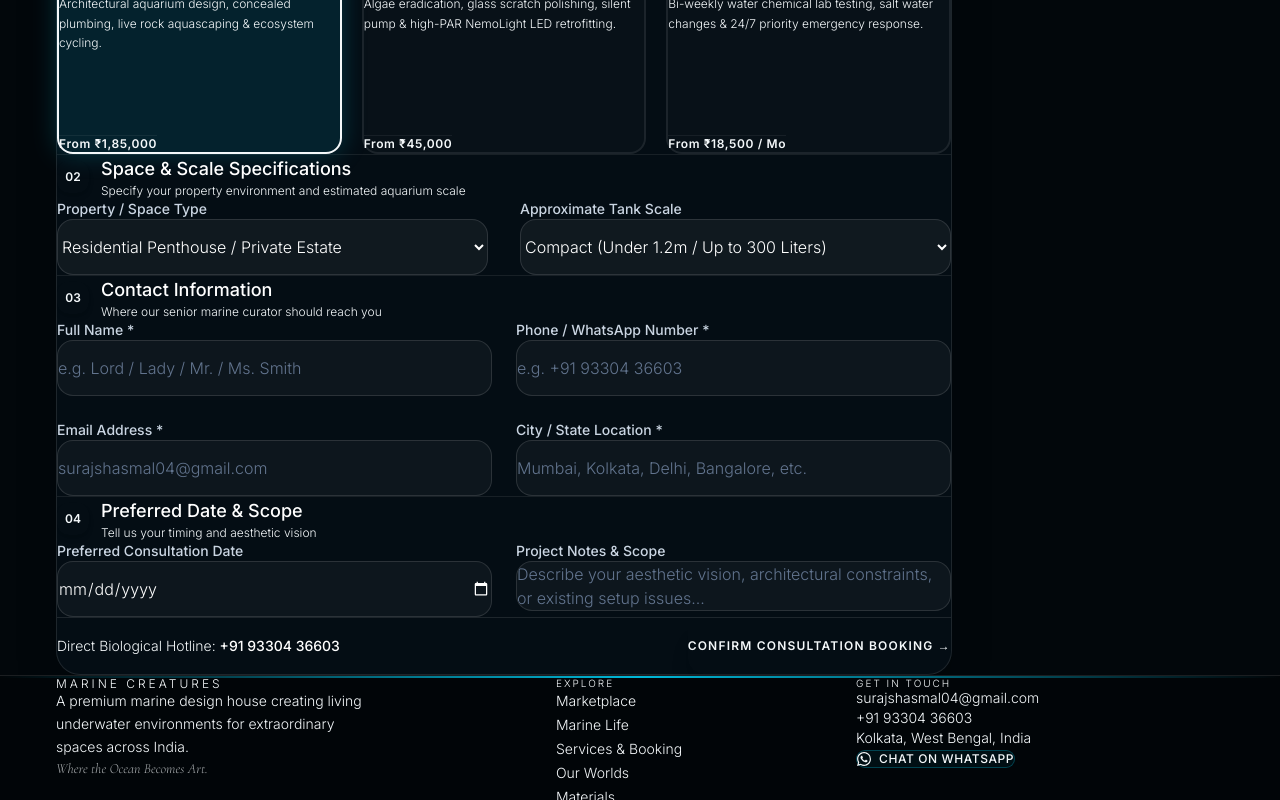
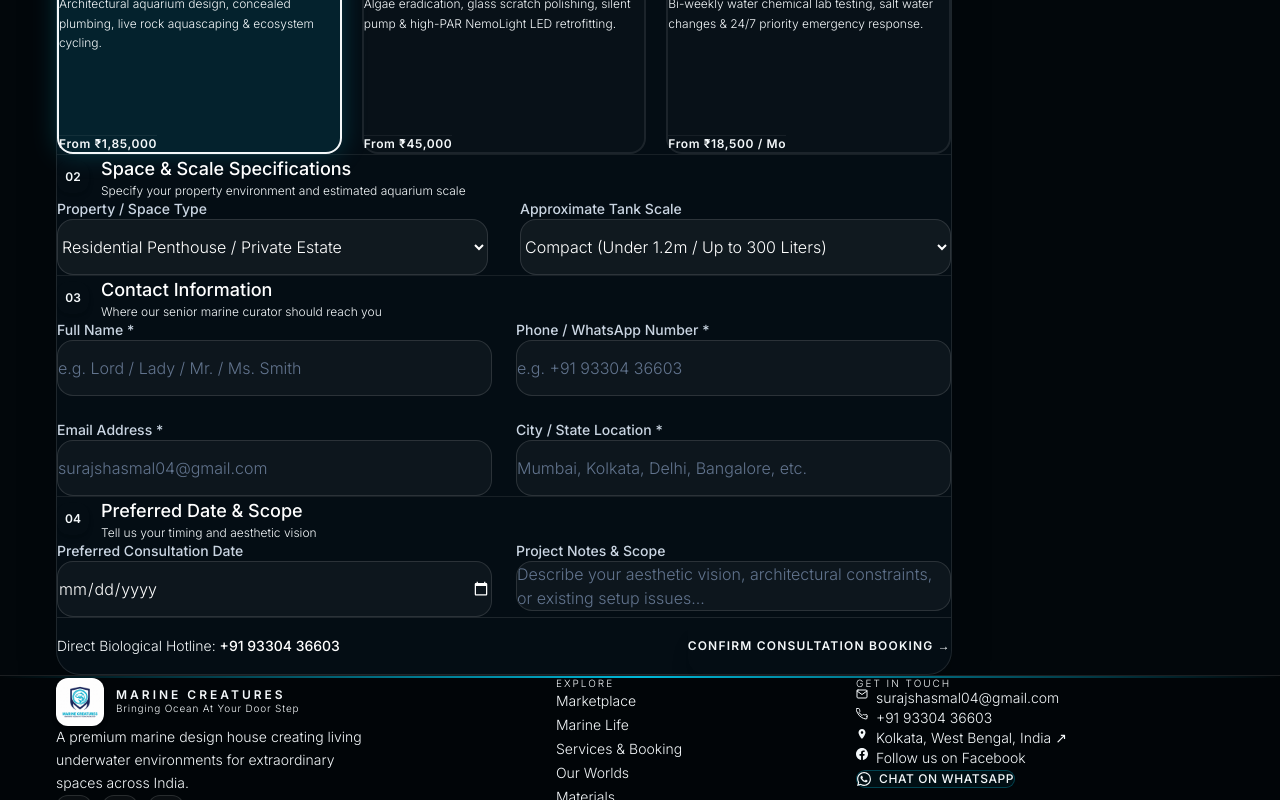
Before and after one commit to codeverseadmin/Marine-Creatures, a Next.js app: page /services in a window 1280 px wide. Shown: the part 2000-2800 px from the top of the page. Built offline with nearby package versions, Linux system fonts and the light colour scheme.

Commit message:
feat: wire real logo, Facebook, Google Maps, OG image -- full brand identity integration

```diff
--- a/app/layout.tsx
+++ b/app/layout.tsx
@@ -31,16 +31,25 @@ export const metadata: Metadata = {
   metadataBase: new URL(SITE_CONFIG.url),
   openGraph: {
     type: 'website',
-    locale: 'en_US',
+    locale: 'en_IN',
     url: SITE_CONFIG.url,
     siteName: SITE_CONFIG.name,
     title: `${SITE_CONFIG.name} — ${SITE_CONFIG.tagline}`,
     description: SITE_CONFIG.description,
+    images: [
+      {
+        url: '/og-image.jpg',
+        width: 1024,
+        height: 1024,
+        alt: 'Marine Creatures — Bringing Ocean At Your Door Step',
+      },
+    ],
   },
   twitter: {
     card: 'summary_large_image',
     title: `${SITE_CONFIG.name} — ${SITE_CONFIG.tagline}`,
     description: SITE_CONFIG.description,
+    images: ['/og-image.jpg'],
   },
   robots: {
     index: true,
--- a/components/layout/Footer.tsx
+++ b/components/layout/Footer.tsx
@@ -1,6 +1,7 @@
 'use client';
 
 import Link from 'next/link';
+import Image from 'next/image';
 import { usePathname } from 'next/navigation';
 import { SITE_CONFIG, NAV_LINKS } from '@/lib/config';
 
@@ -25,17 +26,69 @@ export function Footer() {
 
       <div className="container-max pt-16 sm:pt-20 pb-28 md:pb-12">
         <div className="grid grid-cols-1 md:grid-cols-12 gap-10 md:gap-8 mb-16">
-          {/* Brand column */}
+          {/* Brand column with logo */}
           <div className="md:col-span-4">
-            <Link href="/" className="text-label-lg text-[--color-text] tracking-[0.25em] hover:text-[--color-accent] transition-colors duration-300 block mb-4 sm:mb-6">
-              MARINE CREATURES
+            <Link href="/" className="flex items-center gap-3 mb-5 sm:mb-6 group" aria-label="Marine Creatures Home">
+              <div className="w-12 h-12 rounded-xl overflow-hidden border border-[rgba(255,255,255,0.12)] bg-white flex-shrink-0 group-hover:border-[--color-accent] transition-all shadow-md">
+                <Image
+                  src="/logo.jpg"
+                  alt="Marine Creatures Logo"
+                  width={48}
+                  height={48}
+                  className="w-full h-full object-contain"
+                />
+              </div>
+              <div>
+                <span className="text-label-lg text-[--color-text] tracking-[0.2em] group-hover:text-[--color-accent] transition-colors duration-300 block font-body font-semibold">
+                  MARINE CREATURES
+                </span>
+                <span className="text-[10px] text-[--color-muted] tracking-[0.08em] block mt-0.5">
+                  {SITE_CONFIG.slogan}
+                </span>
+              </div>
             </Link>
-            <p className="font-body font-light text-[--color-muted] text-xs sm:text-sm leading-relaxed mb-4 sm:mb-6 max-w-xs">
+            <p className="font-body font-light text-[--color-muted] text-xs sm:text-sm leading-relaxed mb-5 sm:mb-6 max-w-xs">
               A premium marine design house creating living underwater environments for extraordinary spaces across India.
             </p>
-            <span className="font-display italic text-[--color-muted] text-xs sm:text-sm opacity-70 block">
-              Where the Ocean Becomes Art.
-            </span>
+            {/* Social / Location links */}
+            <div className="flex items-center gap-2.5">
+              {/* Facebook */}
+              <a
+                href={SITE_CONFIG.facebook}
+                target="_blank"
+                rel="noopener noreferrer"
+                aria-label="Marine Creatures on Facebook"
+                className="w-9 h-9 rounded-xl border border-[rgba(255,255,255,0.12)] bg-[rgba(255,255,255,0.04)] hover:border-[#1877F2] hover:bg-[rgba(24,119,242,0.12)] text-[--color-muted] hover:text-[#1877F2] flex items-center justify-center transition-all active:scale-90"
+              >
+                <svg width="15" height="15" viewBox="0 0 24 24" fill="currentColor">
+                  <path d="M24 12.073c0-6.627-5.373-12-12-12s-12 5.373-12 12c0 5.99 4.388 10.954 10.125 11.854v-8.385H7.078v-3.47h3.047V9.43c0-3.007 1.792-4.669 4.533-4.669 1.312 0 2.686.235 2.686.235v2.953H15.83c-1.491 0-1.956.925-1.956 1.874v2.25h3.328l-.532 3.47h-2.796v8.385C19.612 23.027 24 18.062 24 12.073z"/>
+                </svg>
+              </a>
+              {/* Google Maps */}
+              <a
+                href={SITE_CONFIG.googleMaps}
+                target="_blank"
+                rel="noopener noreferrer"
+                aria-label="Find Marine Creatures on Google Maps"
+                className="w-9 h-9 rounded-xl border border-[rgba(255,255,255,0.12)] bg-[rgba(255,255,255,0.04)] hover:border-[#EA4335] hover:bg-[rgba(234,67,53,0.1)] text-[--color-muted] hover:text-[#EA4335] flex items-center justify-center transition-all active:scale-90"
+              >
+                <svg width="14" height="14" viewBox="0 0 24 24" fill="currentColor">
+                  <path d="M12 2C8.13 2 5 5.13 5 9c0 5.25 7 13 7 13s7-7.75 7-13c0-3.87-3.13-7-7-7zm0 9.5c-1.38 0-2.5-1.12-2.5-2.5s1.12-2.5 2.5-2.5 2.5 1.12 2.5 2.5-1.12 2.5-2.5 2.5z"/>
+                </svg>
+              </a>
+              {/* WhatsApp */}
+              <a
+                href={`https://wa.me/${SITE_CONFIG.whatsapp.replace(/\D/g, '')}?text=${encodeURIComponent('Hi Marine Creatures! I would like to inquire about your marine life, aquariums, and services.')}`}
+                target="_blank"
+                rel="noopener noreferrer"
+                aria-label="Chat on WhatsApp"
+                className="w-9 h-9 rounded-xl border border-[rgba(255,255,255,0.12)] bg-[rgba(255,255,255,0.04)] hover:border-emerald-500 hover:bg-emerald-500/10 text-[--color-muted] hover:text-emerald-400 flex items-center justify-center transition-all active:scale-90"
+              >
+                <svg width="15" height="15" viewBox="0 0 24 24" fill="currentColor">
+                  <path d="M17.472 14.382c-.297-.149-1.758-.867-2.03-.967-.273-.099-.471-.148-.67.15-.197.297-.767.966-.94 1.164-.173.199-.347.223-.644.075-.297-.15-1.255-.463-2.39-1.475-.883-.788-1.48-1.761-1.653-2.059-.173-.297-.018-.458.13-.606.134-.133.298-.347.446-.52.149-.174.198-.298.298-.497.099-.198.05-.371-.025-.52-.075-.149-.669-1.612-.916-2.207-.242-.579-.487-.5-.669-.51-.173-.008-.371-.01-.57-.01-.198 0-.52.074-.792.372-.272.297-1.04 1.016-1.04 2.479 0 1.462 1.065 2.875 1.213 3.074.149.198 2.096 3.2 5.077 4.487.709.306 1.262.489 1.694.625.712.227 1.36.195 1.871.118.571-.085 1.758-.719 2.006-1.413.248-.694.248-1.289.173-1.413-.074-.124-.272-.198-.57-.347m-5.421 7.403h-.004a9.87 9.87 0 01-5.031-1.378l-.361-.214-3.741.982.998-3.648-.235-.374a9.86 9.86 0 01-1.51-5.26c.001-5.45 4.436-9.884 9.888-9.884 2.64 0 5.122 1.03 6.988 2.898a9.825 9.825 0 012.893 6.994c-.003 5.45-4.437 9.884-9.885 9.884m8.413-18.297A11.815 11.815 0 0012.05 0C5.495 0 .16 5.335.157 11.892c0 2.096.547 4.142 1.588 5.945L.057 24l6.305-1.654a11.882 11.882 0 005.683 1.448h.005c6.554 0 11.89-5.335 11.893-11.893a11.821 11.821 0 00-3.48-8.413z"/>
+                </svg>
+              </a>
+            </div>
           </div>
 
           {/* Navigation */}
@@ -58,27 +111,54 @@ export function Footer() {
           {/* Contact */}
           <div className="md:col-span-3">
             <h3 className="text-label text-[--color-accent] mb-4 sm:mb-6">GET IN TOUCH</h3>
-            <div className="space-y-2.5 sm:space-y-3 text-xs sm:text-sm">
+            <div className="space-y-3 text-xs sm:text-sm">
               <a
                 href={`mailto:${SITE_CONFIG.email}`}
-                className="font-body font-light text-[--color-muted] hover:text-[--color-text] transition-colors block"
+                className="font-body font-light text-[--color-muted] hover:text-[--color-text] transition-colors flex items-start gap-2 group"
               >
+                <svg className="mt-0.5 flex-shrink-0 group-hover:text-[--color-accent] transition-colors" width="12" height="12" viewBox="0 0 24 24" fill="none" stroke="currentColor" strokeWidth="2" strokeLinecap="round" strokeLinejoin="round">
+                  <path d="M4 4h16c1.1 0 2 .9 2 2v12c0 1.1-.9 2-2 2H4c-1.1 0-2-.9-2-2V6c0-1.1.9-2 2-2z"/><polyline points="22,6 12,13 2,6"/>
+                </svg>
                 {SITE_CONFIG.email}
               </a>
               <a
                 href={`tel:${SITE_CONFIG.phone}`}
-                className="font-body font-light text-[--color-muted] hover:text-[--color-text] transition-colors block"
+                className="font-body font-light text-[--color-muted] hover:text-[--color-text] transition-colors flex items-start gap-2 group"
               >
+                <svg className="mt-0.5 flex-shrink-0 group-hover:text-[--color-accent] transition-colors" width="12" height="12" viewBox="0 0 24 24" fill="none" stroke="currentColor" strokeWidth="2" strokeLinecap="round" strokeLinejoin="round">
+                  <path d="M22 16.92v3a2 2 0 01-2.18 2 19.79 19.79 0 01-8.63-3.07A19.5 19.5 0 013.07 9.81a19.79 19.79 0 01-3.07-8.7A2 2 0 012 1h3a2 2 0 012 1.72 12.84 12.84 0 00.7 2.81 2 2 0 01-.45 2.11L6.09 8.91a16 16 0 006 6l1.27-1.27a2 2 0 012.11-.45 12.84 12.84 0 002.81.7A2 2 0 0122 16.92z"/>
+                </svg>
                 {SITE_CONFIG.phone}
               </a>
-              <p className="font-body font-light text-[--color-muted]">
-                {SITE_CONFIG.address}
-              </p>
+              {/* Google Maps clickable address */}
+              <a
+                href={SITE_CONFIG.googleMaps}
+                target="_blank"
+                rel="noopener noreferrer"
+                className="font-body font-light text-[--color-muted] hover:text-[--color-accent] transition-colors flex items-start gap-2 group"
+              >
+                <svg className="mt-0.5 flex-shrink-0 group-hover:text-[--color-accent] transition-colors" width="12" height="12" viewBox="0 0 24 24" fill="currentColor">
+                  <path d="M12 2C8.13 2 5 5.13 5 9c0 5.25 7 13 7 13s7-7.75 7-13c0-3.87-3.13-7-7-7zm0 9.5c-1.38 0-2.5-1.12-2.5-2.5s1.12-2.5 2.5-2.5 2.5 1.12 2.5 2.5-1.12 2.5-2.5 2.5z"/>
+                </svg>
+                <span>{SITE_CONFIG.address} <span className="text-[--color-accent]">↗</span></span>
+              </a>
+              {/* Facebook quick link */}
+              <a
+                href={SITE_CONFIG.facebook}
+                target="_blank"
+                rel="noopener noreferrer"
+                className="font-body font-light text-[--color-muted] hover:text-[#1877F2] transition-colors flex items-start gap-2 group"
+              >
+                <svg className="mt-0.5 flex-shrink-0" width="12" height="12" viewBox="0 0 24 24" fill="currentColor">
+                  <path d="M24 12.073c0-6.627-5.373-12-12-12s-12 5.373-12 12c0 5.99 4.388 10.954 10.125 11.854v-8.385H7.078v-3.47h3.047V9.43c0-3.007 1.792-4.669 4.533-4.669 1.312 0 2.686.235 2.686.235v2.953H15.83c-1.491 0-1.956.925-1.956 1.874v2.25h3.328l-.532 3.47h-2.796v8.385C19.612 23.027 24 18.062 24 12.073z"/>
+                </svg>
+                Follow us on Facebook
+              </a>
             </div>
 
             {/* WhatsApp CTA */}
             <a
-              href="https://wa.me/919330436603?text=Hi%20Marine%20Creatures,%20I%20would%20like%20to%20inquire%20about%20your%20marine%20life,%20aquarium%20installations%20and%20renovation%20services."
+              href={`https://wa.me/${SITE_CONFIG.whatsapp.replace(/\D/g, '')}?text=${encodeURIComponent('Hi Marine Creatures! I would like to inquire about your marine life, aquarium installations and renovation services.')}`}
               target="_blank"
               rel="noopener noreferrer"
               className="inline-flex items-center gap-2 mt-5 sm:mt-6 px-4 py-2.5 rounded-xl border border-[rgba(0,184,217,0.3)] bg-[rgba(0,184,217,0.06)] hover:bg-[rgba(0,184,217,0.15)] text-xs text-[--color-accent] font-medium tracking-wider active:scale-95 transition-all"
--- a/lib/config.ts
+++ b/lib/config.ts
@@ -1,6 +1,5 @@
 // =============================================================================
 // Marine Creatures — Business Configuration
-// Replace placeholders with real data before launch
 // =============================================================================
 
 export const SITE_CONFIG = {
@@ -8,13 +7,14 @@ export const SITE_CONFIG = {
   tagline: 'Where The Ocean Becomes Art.',
   description:
     'Marine Creatures is a luxury marine design house creating living underwater environments. Exotic captive-bred marine life, bespoke architectural aquariums, and turnkey installation & renovation services. Nurtured in CODEVERSE.',
+  slogan: 'Bringing Ocean At Your Door Step',
   url: 'https://marinecreatures.com',
   whatsapp: '+919330436603',
   email: 'surajshasmal04@gmail.com',
   phone: '+91 93304 36603',
   address: 'Kolkata, West Bengal, India',
-  instagram: 'https://instagram.com/marinecreatures',
-  facebook: 'https://facebook.com/marinecreatures',
+  facebook: 'https://www.facebook.com/share/1HWXFrHZ9V/',
+  googleMaps: 'https://maps.app.goo.gl/uYfMxyXqsGD8iQWz7?g_st=ac',
   nurturedBy: 'Nurtured in CODEVERSE',
 };
 
```
Also changed, not shown: components/layout/MobileMenu.tsx (+28 -2 lines), components/layout/Navbar.tsx (+15 -2 lines), public/logo.jpg (added), public/og-image.jpg (added).
